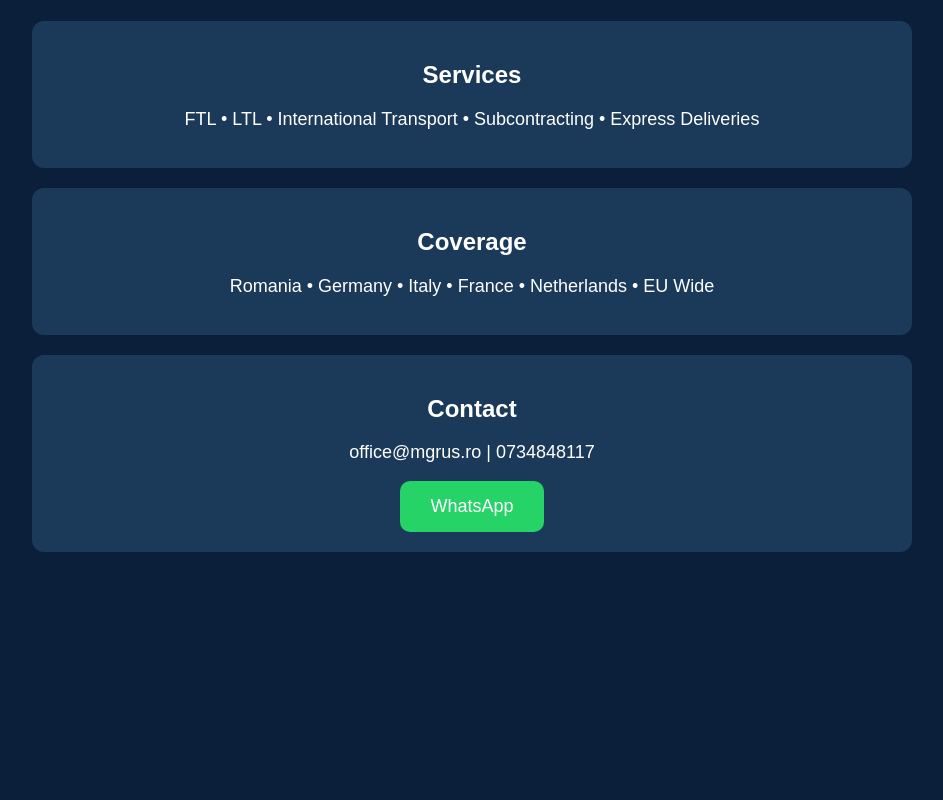
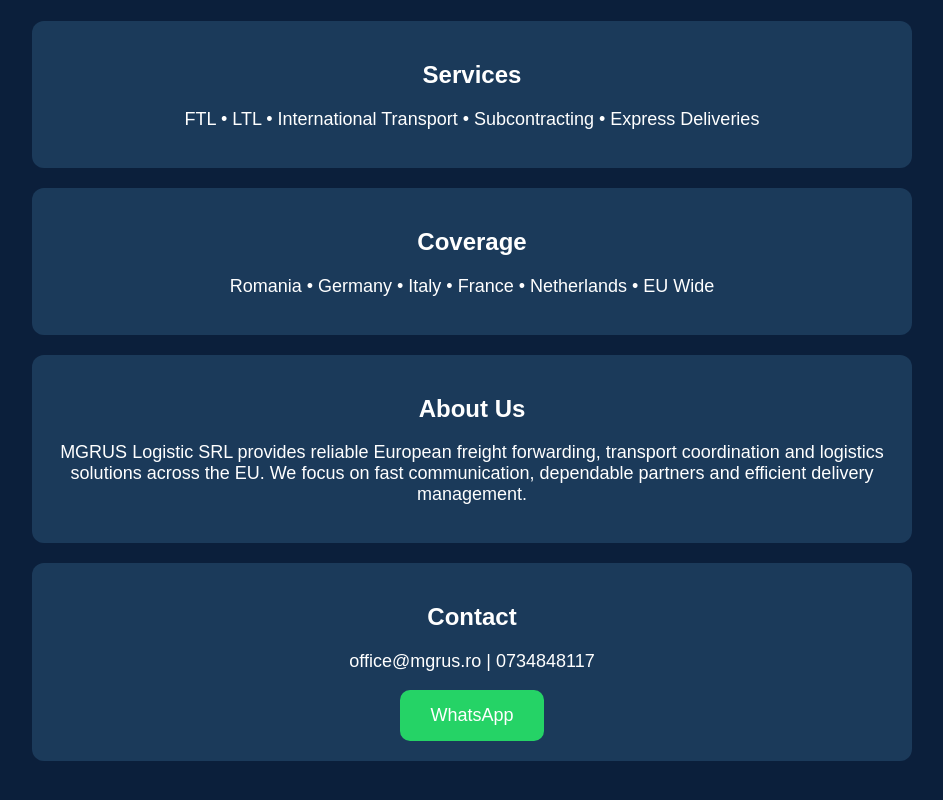
Before and after one commit to mgrus-logistic/mgrus-logistic, a plain HTML site: page index.html in a window 1280 px wide. Shown: the part 418-1218 px from the top of the page, without its empty margins (168-1111 px from the left). Before the commit the page ends 1030 px from the top, so only its background shows below. Drawn offline with Linux system fonts and the light colour scheme.

Commit message:
Update index.html

```diff
--- a/index.html
+++ b/index.html
@@ -68,8 +68,18 @@
   </div>
 
   <div class="box">
+    <h2>About Us</h2>
+    <p>
+      MGRUS Logistic SRL provides reliable European freight forwarding,
+      transport coordination and logistics solutions across the EU.
+      We focus on fast communication, dependable partners and efficient delivery management.
+    </p>
+  </div>
+
+  <div class="box">
     <h2>Contact</h2>
     <p>office@mgrus.ro | 0734848117</p>
+
     <a href="https://wa.me/40734848117" target="_blank">
       <button style="padding:15px 30px; font-size:18px; border:none; border-radius:10px; background:#25D366; color:white; cursor:pointer;">
         WhatsApp
```
Lines whose indentation alone changed are shown as unchanged.
